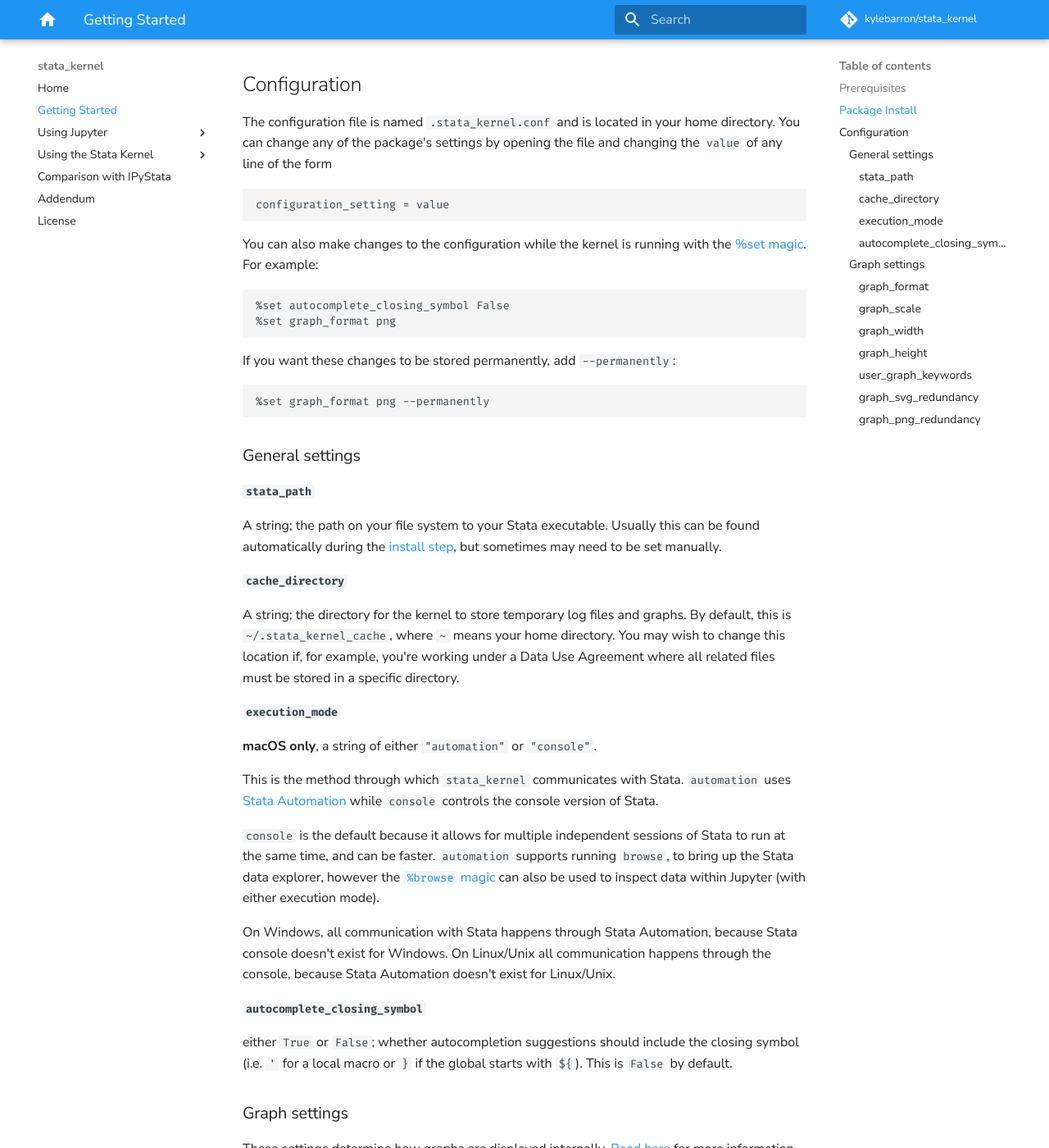
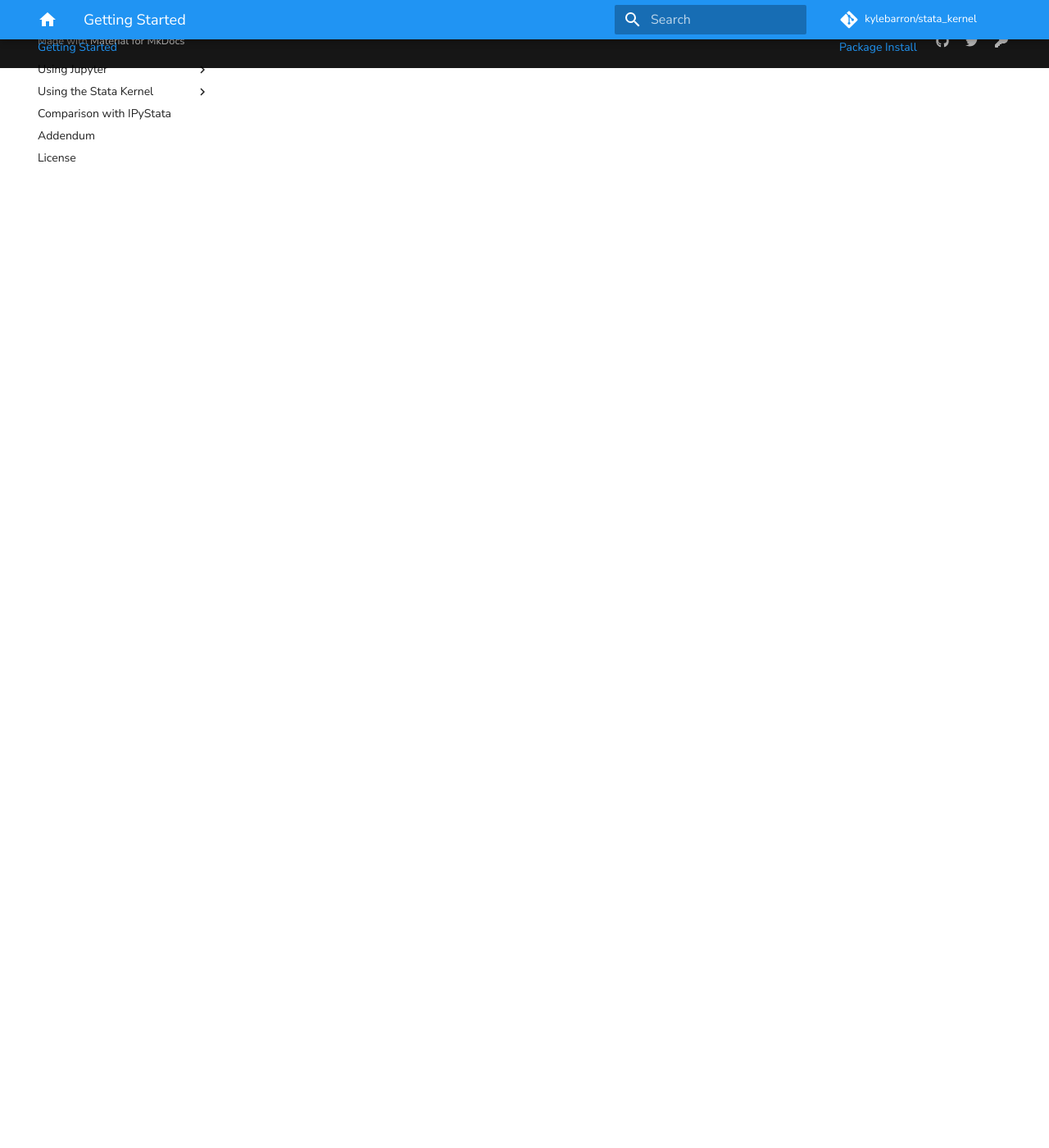
Before and after one commit to kylebarron/stata_kernel, an MkDocs documentation site: the page built from docs/src/getting_started.md, in a window 1280 px wide and 1400 px high, scrolled down 1406 px. Shown: the whole window at 82% size. Built offline with MkDocs 1.6.1 and Material for MkDocs 9.7.7, drawn with Linux system fonts in a browser that asks for light colours; comment, search, counter and statistics services are not loaded; after the commit the page ends 1489 px from its top, so only the background shows below that; some of the changed text lies outside the part shown.

Commit message:
Create own page in docs for configuration

````diff
--- a/docs/mkdocs.yml
+++ b/docs/mkdocs.yml
@@ -37,6 +37,7 @@
         - Remote Servers: 'using_jupyter/remote.md'
     - Using the Stata Kernel:
         - Introduction: 'using_stata_kernel/intro.md'
+        - Configuration: 'using_stata_kernel/configuration.md'
         - Magics: 'using_stata_kernel/magics.md'
         - Limitations: 'using_stata_kernel/limitations.md'
         - Troubleshooting: 'using_stata_kernel/troubleshooting.md'
--- a/docs/src/getting_started.md
+++ b/docs/src/getting_started.md
@@ -39,10 +39,9 @@
 
 The second command will try to find your Stata executable, and will warn you if
 it can't. In that case, you'll have to set it yourself. Refer to the
-[configuration](#configuration) below.
+[configuration](using_stata_kernel/configuration.md) settings.
 
-`python -m stata_kernel.install` only needs to be run _once ever_. Running it
-more than once will reset any settings to the original defaults.
+`python -m stata_kernel.install` only needs to be run _once ever_.
 
 If Python 2 is the default version of Python on your system, you may need to use
 ```
@@ -56,93 +55,4 @@
 pip install stata_kernel --upgrade
 ```
 
-When upgrading, don't run `python -m stata_kernel.install` again. It will
-overwrite any settings you've defined in the [configuration](#configuration).
-
-## Configuration
-
-The configuration file is named `.stata_kernel.conf` and is located in your home
-directory. You can change any of the package's settings by opening the file and
-changing the `value` of any line of the form
-
-```
-configuration_setting = value
-```
-
-You can also make changes to the configuration while the kernel is running with the [%set magic](using_stata_kernel/magics.md#set). For example:
-
-```
-%set autocomplete_closing_symbol False
-%set graph_format png
-```
-
-If you want these changes to be stored permanently, add `--permanently`:
-```
-%set graph_format png --permanently
-```
-
-
-### General settings
-
-#### `stata_path`
-
-A string; the path on your file system to your Stata executable. Usually this can be found automatically during the [install step](getting_started.md#package-install), but sometimes may need to be set manually.
-
-#### `cache_directory`
-
-A string; the directory for the kernel to store temporary log files and graphs. By default, this is `~/.stata_kernel_cache`, where `~` means your home directory. You may wish to change this location if, for example, you're working under a Data Use Agreement where all related files must be stored in a specific directory.
-
-#### `execution_mode`
-
-**macOS only**, a string of either `"automation"` or `"console"`.
-
-This is the method through which `stata_kernel` communicates with Stata. `automation` uses [Stata Automation](https://www.stata.com/automation/) while `console` controls the console version of Stata.
-
-`console` is the default because it allows for multiple independent sessions
-of Stata to run at the same time, and can be faster. `automation` supports running `browse`, to bring up the Stata data explorer, however the [`%browse` magic](../using_stata_kernel/magics#browse) can also be used to inspect data within Jupyter (with either execution mode).
-
-On Windows, all communication with Stata happens through Stata Automation, because Stata console doesn't exist for Windows. On Linux/Unix all communication happens through the console, because Stata Automation doesn't exist for Linux/Unix.
-
-#### `autocomplete_closing_symbol`
-
-either `True` or `False`; whether autocompletion suggestions should include the closing symbol (i.e. ``'`` for a local macro or `}` if the global starts with `${`). This is `False` by default.
-
-### Graph settings
-
-These settings determine how graphs are displayed internally. [Read here](../using_stata_kernel/intro#displaying-graphs) for more information about how `stata_kernel` displays graphs.
-
-#### `graph_format`
-
-`svg` or `png`, the format to export and display graphs. By default this is `svg` for most operating systems and versions of Stata, but is `png` by default for Windows on Stata 14 and below.
-
-#### `graph_scale`
-
-a decimal number. This scales equally the width and height of plots displayed. By default, plots are 600 pixels wide.
-
-#### `graph_width`
-
-an integer. This is the width in pixels of graphs displayed. If no `graph_height` is set, Stata will determine the optimal height for the specific image.
-
-#### `graph_height`
-
-an integer. This is the height in pixels of graphs displayed.
-
-#### `user_graph_keywords`
-
-a string. `stata_kernel` [displays graphs](using_stata_kernel/intro.md#displaying-graphs) by quietly inserting a `graph export` command after any command that creates a graph, and then loading and displaying the saved file. By default, it only looks for the base list of graph commands.
-
-    If you use third party commands that generate figures, this option allows you to provide a list of commands that will also display graphs. Provide multiple graph names as a comma-delimited string, e.g. in the configuration file add:
-
-    ```
-    user_graph_keywords = vioplot, coefplot
-    ```
-
-#### `graph_svg_redundancy`
-
-Whether to provide redundant PDF images when `svg` is the display format. `True` by default.
-For more information about what _Graph Redundancy_ is, [read here](using_stata_kernel/intro#graph-redundancy).
-
-#### `graph_png_redundancy`
-
-Whether to provide redundant PDF images when `png` is the display format. `False` by default.
-For more information about what _Graph Redundancy_ is, [read here](using_stata_kernel/intro#graph-redundancy).
+When upgrading, you don't have to run `python -m stata_kernel.install` again.
--- /dev/null
+++ b/docs/src/using_stata_kernel/configuration.md
@@ -0,0 +1,87 @@
+# Configuration
+
+The configuration file is named `.stata_kernel.conf` and is located in your home
+directory. You can change any of the package's settings by opening the file and
+changing the `value` of any line of the form
+
+```
+configuration_setting = value
+```
+
+You can also make changes to the configuration while the kernel is running with the [%set magic](magics.md#set). For example:
+
+```
+%set autocomplete_closing_symbol False
+%set graph_format png
+```
+
+If you want these changes to be stored permanently, add `--permanently`:
+```
+%set graph_format png --permanently
+```
+
+
+## General settings
+
+### `stata_path`
+
+A string; the path on your file system to your Stata executable. Usually this can be found automatically during the [install step](../getting_started.md#package-install), but sometimes may need to be set manually.
+
+### `cache_directory`
+
+A string; the directory for the kernel to store temporary log files and graphs. By default, this is `~/.stata_kernel_cache`, where `~` means your home directory. You may wish to change this location if, for example, you're working under a Data Use Agreement where all related files must be stored in a specific directory.
+
+### `execution_mode`
+
+**macOS only**, a string of either `"automation"` or `"console"`.
+
+This is the method through which `stata_kernel` communicates with Stata. `automation` uses [Stata Automation](https://www.stata.com/automation/) while `console` controls the console version of Stata.
+
+`console` is the default because it allows for multiple independent sessions
+of Stata to run at the same time, and can be faster. `automation` supports running `browse`, to bring up the Stata data explorer, however the [`%browse` magic](magics.md#browse) can also be used to inspect data within Jupyter (with either execution mode).
+
+On Windows, all communication with Stata happens through Stata Automation, because Stata console doesn't exist for Windows. On Linux/Unix all communication happens through the console, because Stata Automation doesn't exist for Linux/Unix.
+
+### `autocomplete_closing_symbol`
+
+either `True` or `False`; whether autocompletion suggestions should include the closing symbol (i.e. ``'`` for a local macro or `}` if the global starts with `${`). This is `False` by default.
+
+## Graph settings
+
+These settings determine how graphs are displayed internally. [Read here](intro.md#displaying-graphs) for more information about how `stata_kernel` displays graphs.
+
+### `graph_format`
+
+`svg` or `png`, the format to export and display graphs. By default this is `svg` for most operating systems and versions of Stata, but is `png` by default for Windows on Stata 14 and below.
+
+### `graph_scale`
+
+a decimal number. This scales equally the width and height of plots displayed. By default, plots are 600 pixels wide.
+
+### `graph_width`
+
+an integer. This is the width in pixels of graphs displayed. If no `graph_height` is set, Stata will determine the optimal height for the specific image.
+
+### `graph_height`
+
+an integer. This is the height in pixels of graphs displayed.
+
+### `user_graph_keywords`
+
+a string. `stata_kernel` [displays graphs](intro.md#displaying-graphs) by quietly inserting a `graph export` command after any command that creates a graph, and then loading and displaying the saved file. By default, it only looks for the base list of graph commands.
+
+    If you use third party commands that generate figures, this option allows you to provide a list of commands that will also display graphs. Provide multiple graph names as a comma-delimited string, e.g. in the configuration file add:
+
+    ```
+    user_graph_keywords = vioplot, coefplot
+    ```
+
+### `graph_svg_redundancy`
+
+Whether to provide redundant PDF images when `svg` is the display format. `True` by default.
+For more information about what _Graph Redundancy_ is, [read here](intro.md#graph-redundancy).
+
+### `graph_png_redundancy`
+
+Whether to provide redundant PDF images when `png` is the display format. `False` by default.
+For more information about what _Graph Redundancy_ is, [read here](intro.md#graph-redundancy).
````
Also changed, not shown: docs/src/using_stata_kernel/intro.md (+1 -1 lines), docs/src/using_stata_kernel/magics.md (+1 -1 lines).
